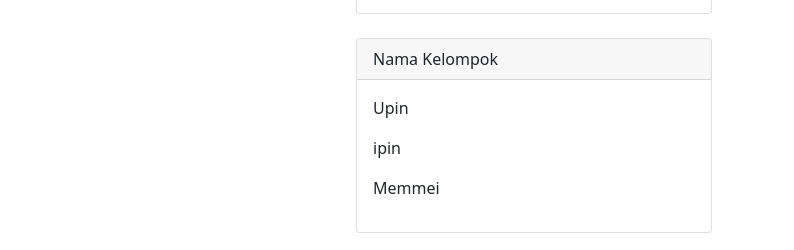
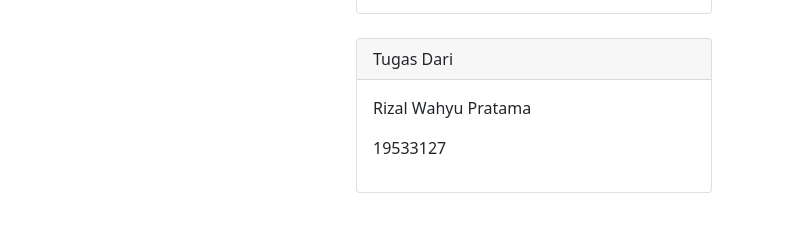
Before and after one commit to lulu-gg/sb, a website: page index.html in a window 1280 px wide. Shown: the part 374-624 px from the top of the page, 486-1280 px from the left. Drawn offline with nearby package versions, Linux system fonts and the light colour scheme.

Commit message:
Update index.html

```diff
--- a/index.html
+++ b/index.html
@@ -124,11 +124,10 @@
                     </div>
                     <!-- Side widget-->
                     <div class="card mb-4">
-                        <div class="card-header">Nama Kelompok</div>
+                        <div class="card-header">Tugas Dari</div>
                         <div class="card-body">
-                            <p>Upin
-                                <p>ipin
-                                    <p>Memmei
+                            <p>Rizal Wahyu Pratama
+                                <p>19533127
                         </div>
                     </div>
                 </div>
```
